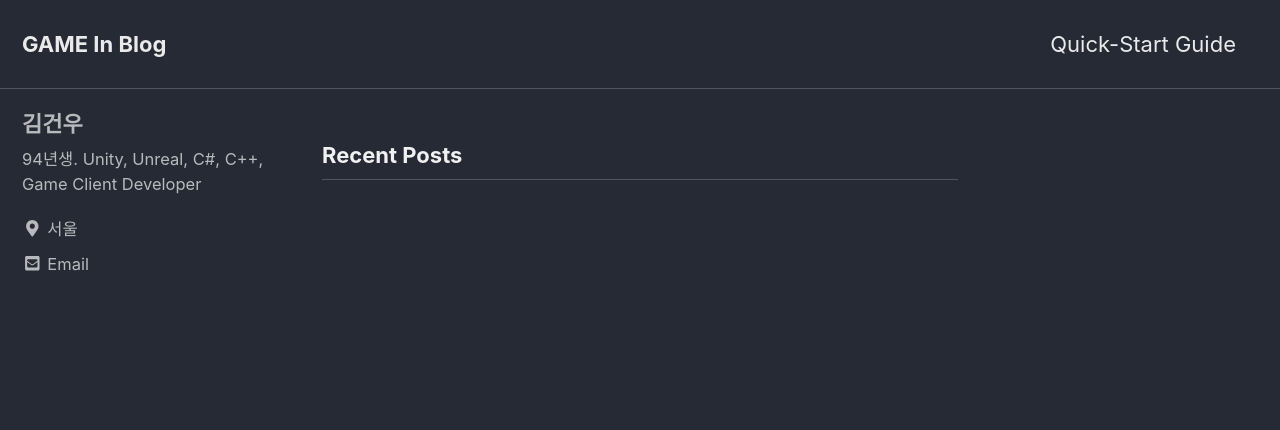
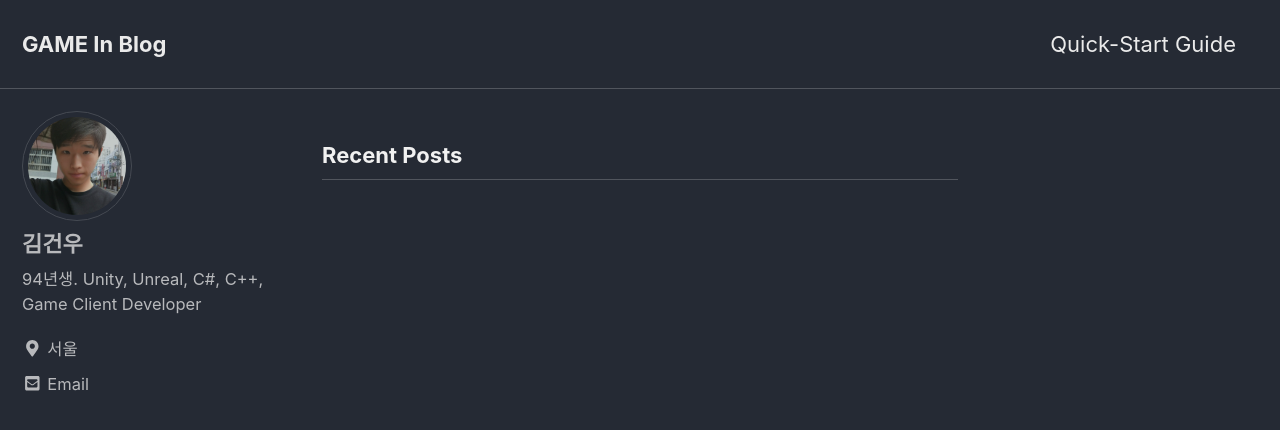
Before and after one commit to eatqua-kk/kkwoo94517.github.io, a Jekyll site: the page built from index.md, in a window 1280 px wide and 900 px high. Shown: the top 430 px of the window. Built offline with Jekyll 4.4.1, drawn with Linux system fonts in a browser that asks for light colours; cached includes are drawn as plain includes; nearby versions of some CDN libraries; the list of posts is cut into pages by our own code.

Commit message:
얼굴 이미지 추가

```diff
--- a/_config.yml
+++ b/_config.yml
@@ -104,7 +104,7 @@ analytics:
 # Site Author
 author:
   name             : "김건우"
-  avatar           : # path of avatar image, e.g. "/assets/images/bio-photo.jpg"
+  avatar           :  "/assets/images/face.jpg"
   bio              : "94년생. Unity, Unreal, C#, C++, Game Client Developer"
   location         : "서울"
   email            : "kkwoo94517@gmail.com"
```
Also changed, not shown: assets/images/face.jpg (added).
